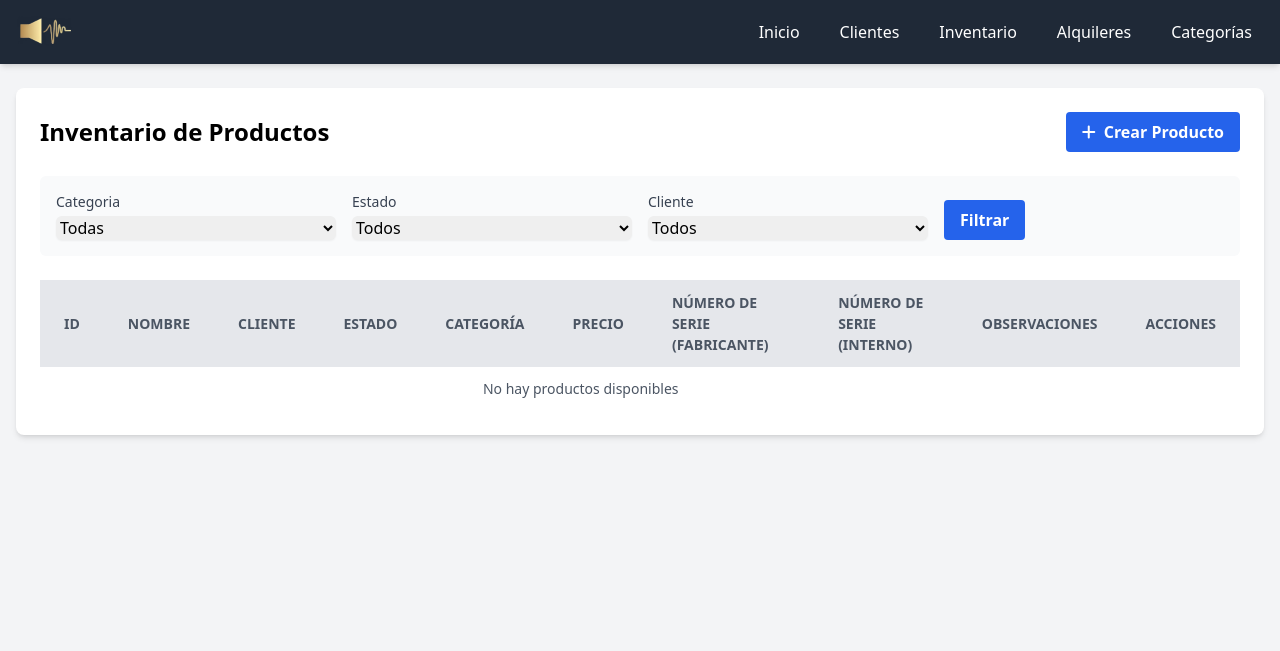
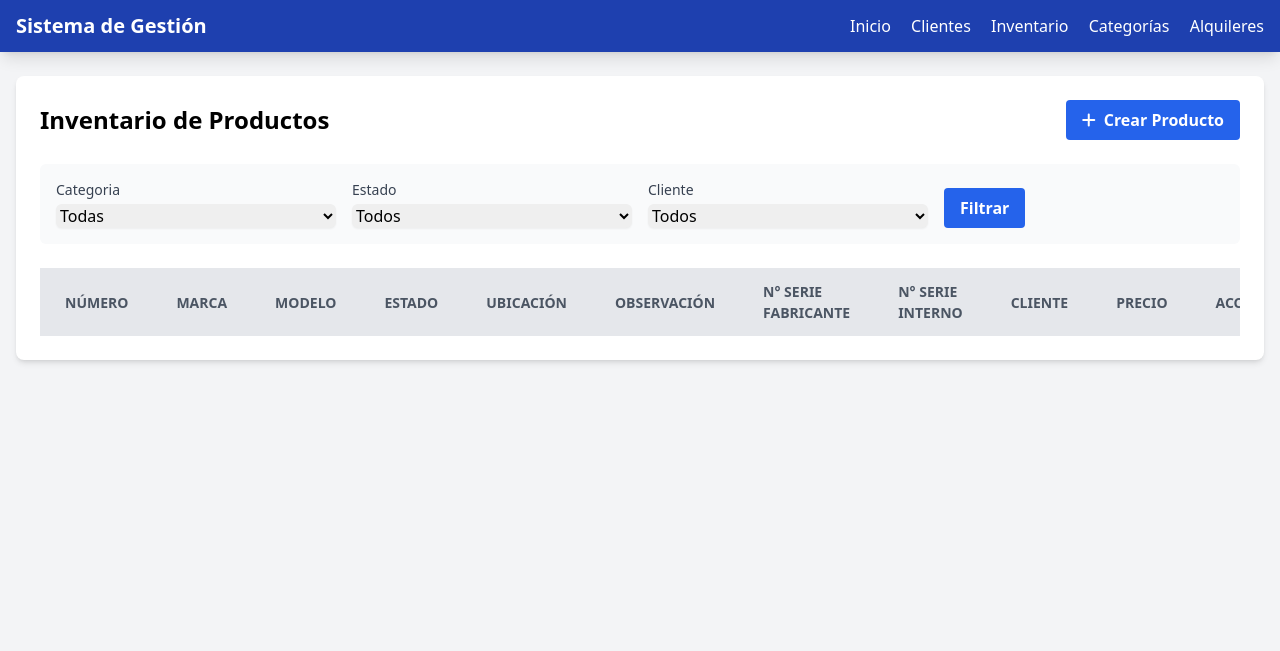
Before and after one commit to NaviStarp/Gestor_inventario, a Flask app: page /inventario in a window 1280 px wide. Shown: the top 651 px of the page. Run offline with Flask 3, Linux system fonts and the light colour scheme; data that the repository does not hold is empty; some libraries are stand-ins or nearby versions.

Commit message:
cambio tabla

```diff
--- a/templates/inventario.html
+++ b/templates/inventario.html
@@ -8,7 +8,21 @@
     <link rel="stylesheet" href="https://cdnjs.cloudflare.com/ajax/libs/font-awesome/6.0.0-beta3/css/all.min.css">
 </head>
 <body class="bg-gray-100 min-h-screen flex flex-col">
-    {% include 'header.html' %}
+    <nav class="bg-blue-800 text-white shadow-lg">
+        <div class="container mx-auto px-4 py-3">
+            <div class="flex justify-between items-center">
+                <a href="{{ url_for('inicio') }}" class="text-xl font-bold">Sistema de Gestión</a>
+                <div class="space-x-4">
+                    <a href="{{ url_for('inicio') }}" class="hover:text-blue-200">Inicio</a>
+                    <a href="{{ url_for('ver_clientes') }}" class="hover:text-blue-200">Clientes</a>
+                    <a href="{{ url_for('ver_inventario') }}" class="hover:text-blue-200">Inventario</a>
+                    <a href="{{ url_for('ver_categorias') }}" class="hover:text-blue-200">Categorías</a>
+                    <a href="{{ url_for('ver_alquileres') }}" class="hover:text-blue-200">Alquileres</a>
+                </div>
+            </div>
+        </div>
+    </nav>
+
     <main class="container mx-auto px-4 py-6 flex-grow">
         <div class="bg-white rounded-lg shadow-md p-6">
             <div class="flex justify-between items-center mb-6">
@@ -47,61 +61,51 @@
                 </form>
             </div>
             <div class="overflow-x-auto">
-                <table class="min-w-full bg-white">
+                <table class="min-w-full bg-white border border-gray-200">
                     <thead>
                         <tr class="bg-gray-200 text-gray-600 uppercase text-sm leading-normal">
-                            <th class="py-3 px-6 text-left">ID</th>
-                            <th class="py-3 px-6 text-left">Nombre</th>
+                            <th class="py-3 px-6 text-left">Número</th>
+                            <th class="py-3 px-6 text-left">Marca</th>
+                            <th class="py-3 px-6 text-left">Modelo</th>
+                            <th class="py-3 px-6 text-left">Estado</th>
+                            <th class="py-3 px-6 text-left">Ubicación</th>
+                            <th class="py-3 px-6 text-left">Observación</th>
+                            <th class="py-3 px-6 text-left">N° Serie Fabricante</th>
+                            <th class="py-3 px-6 text-left">N° Serie Interno</th>
                             <th class="py-3 px-6 text-left">Cliente</th>
-                            <th class="py-3 px-6 text-left">Estado</th>
-                            <th class="py-3 px-6 text-left">Categoría</th>
                             <th class="py-3 px-6 text-left">Precio</th>
-                            <th class="py-3 px-6 text-left">Número de Serie (Fabricante)</th>
-                            <th class="py-3 px-6 text-left">Número de Serie (Interno)</th>
-                            <th class="py-3 px-6 text-left">Observaciones</th>
                             <th class="py-3 px-6 text-center">Acciones</th>
                         </tr>
                     </thead>
                     <tbody class="text-gray-600 text-sm font-light">
-                        {% for producto in inventarios %}
-                        <tr class="{% if loop.index % 2 == 0 %}bg-gray-50{% else %}bg-white{% endif %} border-b border-gray-200 hover:bg-gray-100">
-                            <td class="py-3 px-6 text-left whitespace-nowrap">{{ producto.id }}</td>
-                            <td class="py-3 px-6 text-left">{{ producto.nombre }}</td>
-                            <td class="py-3 px-6 text-left">{{ producto.cliente.nombre }}</td>
-                            <td class="py-3 px-6 text-left">
-                                <span class="px-2 py-1 rounded-full text-xs font-medium
-                                    {% if producto.estado == 'Disponible' %}bg-green-100 text-green-800
-                                    {% elif producto.estado == 'Alquilado' %}bg-blue-100 text-blue-800
-                                    {% elif producto.estado == 'Mantenimiento' %}bg-yellow-100 text-yellow-800
-                                    {% elif producto.estado == 'Retirado' %}bg-red-100 text-red-800
-                                    {% else %}bg-gray-100 text-gray-800{% endif %}">
-                                    {{ producto.estado }}
-                                </span>
-                            </td>
-                            <td class="py-3 px-6 text-left">{{ producto.categoria.nombre }}</td>
-                            <td class="py-3 px-6 text-left">{{ producto.precio }}€</td>
+                        {% for producto in productos %}
+                        <tr class="border-b border-gray-200 hover:bg-gray-100">
+                            <td class="py-3 px-6 text-left">{{ producto.numero }}</td>
+                            <td class="py-3 px-6 text-left">{{ producto.marca }}</td>
+                            <td class="py-3 px-6 text-left">{{ producto.modelo }}</td>
+                            <td class="py-3 px-6 text-left">{{ producto.estado }}</td>
+                            <td class="py-3 px-6 text-left">{{ producto.ubicacion }}</td>
+                            <td class="py-3 px-6 text-left">{{ producto.observacion }}</td>
                             <td class="py-3 px-6 text-left">{{ producto.numero_serie_f }}</td>
                             <td class="py-3 px-6 text-left">{{ producto.numero_serie_i }}</td>
-                            <td class="py-3 px-6 text-left">{{ producto.observaciones }}</td>
+                            <td class="py-3 px-6 text-left">
+                                {% if producto.cliente %}
+                                    {{ producto.cliente.nombre }}
+                                {% else %}
+                                    Sin Cliente
+                                {% endif %}
+                            </td>
+                            <td class="py-3 px-6 text-left">{{ producto.precio }}</td>
                             <td class="py-3 px-6 text-center">
                                 <div class="flex item-center justify-center">
-                                    <a onclick="event.stopPropagation();alert('Todavia no esta hecho ¯\\_(ツ)_/¯')" class="text-blue-600 hover:text-blue-800 mr-3">
-                                        <i class="fas fa-eye"></i>
-                                    </a>
-                                    <a onclick="event.stopPropagation();editar_inventario('{{ producto.id }}', '{{ producto.nombre }}', '{{ producto.cliente.id }}', '{{ producto.categoria.id }}', '{{ producto.estado }}', '{{ producto.precio }}', '{{ producto.numero_serie_f }}', '{{ producto.numero_serie_i }}', '{{ producto.observaciones }}')" class="text-yellow-600 hover:text-yellow-800 mr-3">
+                                    <a href="{{ url_for('editar_producto', id=producto.id) }}" class="w-4 mr-2 transform hover:text-blue-500 hover:scale-110">
                                         <i class="fas fa-edit"></i>
                                     </a>
-                                    <form action="{{ url_for('eliminar_inventario', id=producto.id) }}" onclick="event.stopPropagation();return confirm('¿Está seguro que desea eliminar este producto?')" method="POST" style="display:inline;">
-                                        <button type="submit" class="text-red-600 hover:text-red-800">
-                                            <i class="fas fa-trash"></i>
-                                        </button>
-                                    </form>
+                                    <a href="{{ url_for('eliminar_producto', id=producto.id) }}" class="w-4 mr-2 transform hover:text-red-500 hover:scale-110">
+                                        <i class="fas fa-trash"></i>
+                                    </a>
                                 </div>
                             </td>
-                        </tr>
-                        {% else %}
-                        <tr>
-                            <td colspan="9" class="px-4 py-3 text-center">No hay productos disponibles</td>
                         </tr>
                         {% endfor %}
                     </tbody>
```
